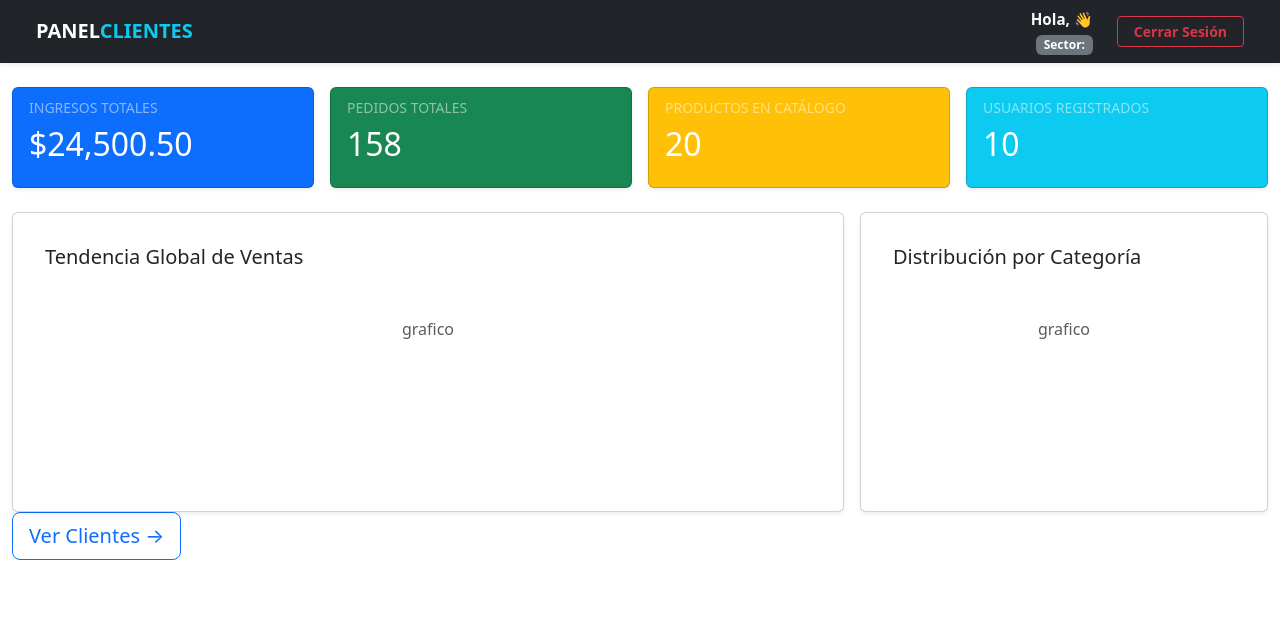
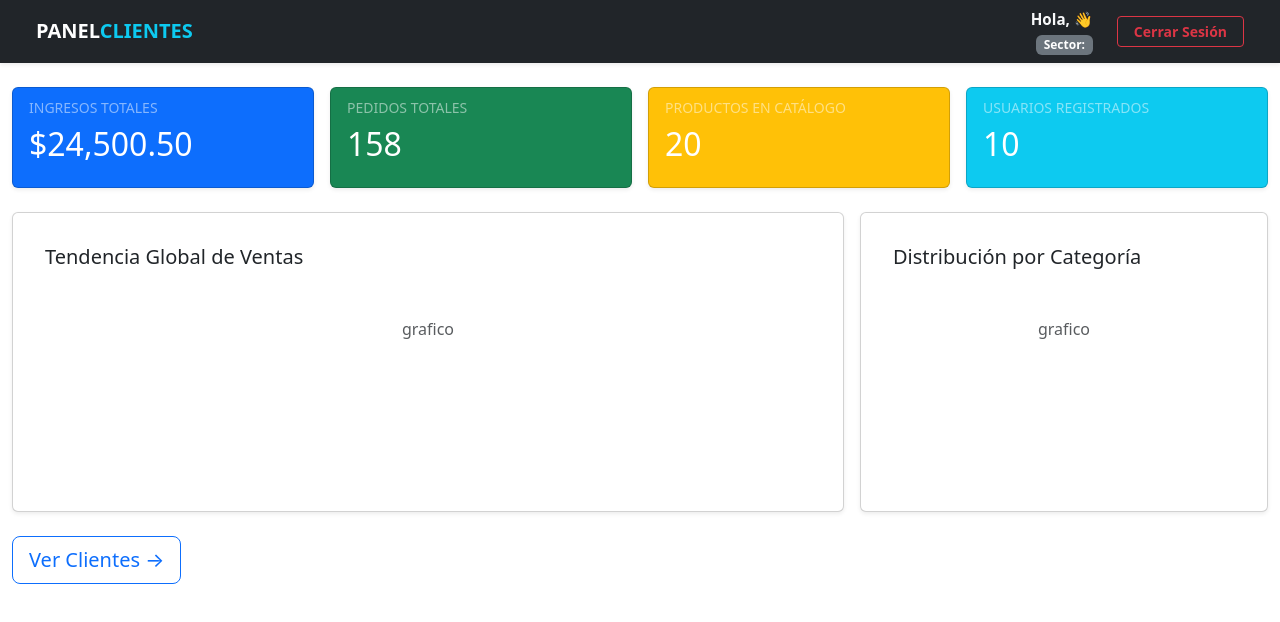
Before and after one commit to Fede301/pv_tp_integrador_grupo5, a React (Vite) app: page /dashboard in a window 1280 px wide. Shown: the top 622 px of the page. Built offline with nearby package versions, Linux system fonts and the light colour scheme; sample sign-in values are in the browser's storage.

Commit message:
cambio ligero

```diff
--- a/src/components/layout/Header.jsx
+++ b/src/components/layout/Header.jsx
@@ -1,5 +1,5 @@
 import React, { useContext } from 'react';
-import { useNavigate } from 'react-router-dom';
+import { Link, useNavigate } from 'react-router-dom';
 import { AdminContext } from '../../context/AdminContext';
 
 const Header = () => {
@@ -17,9 +17,11 @@ const Header = () => {
         <nav className="navbar navbar-expand-lg navbar-dark bg-dark px-4 shadow-sm">
             <div className="container-fluid">
                 {/* 1. CAMBIO: Nombre de la app con estilo personalizado */}
-                <span className="navbar-brand fw-bold text-uppercase tracking-wider">
-                    Panel<span className="text-info">Clientes</span>
-                </span>
+                <Link to="dashboard" className='link-dark'>
+                    <span className="navbar-brand fw-bold text-uppercase tracking-wider">
+                        Panel<span className="text-info">Clientes</span>
+                    </span>
+                </Link>
 
                 <div className="d-flex align-items-center ms-auto">
                     <div className="text-light me-4 text-end">
--- a/src/views/Dashboard.jsx
+++ b/src/views/Dashboard.jsx
@@ -84,6 +84,7 @@ const Dashboard = () => {
             <Button
                 variant="outline-primary"
                 size="lg"
+                className='mt-4'
                 onClick={() => navigate('/clientes')}
             >
                 Ver Clientes →
```
